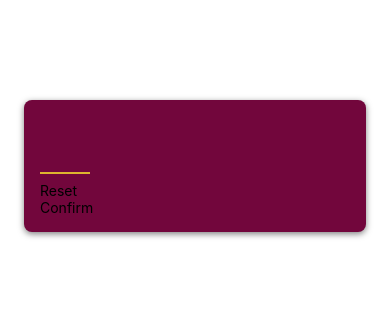
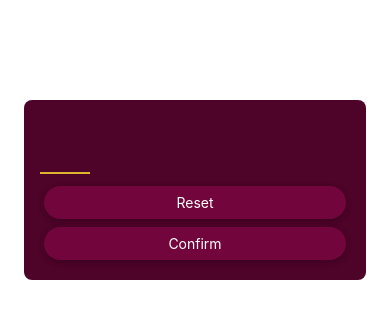
Before and after one commit to jarroyo28/GuessingMyNumber, a React Native app: screen / in a window 390 px wide. Shown: the top 318 px of the page. Built offline with nearby package versions, Linux system fonts and the light colour scheme.

Commit message:
created visual feedback on PrimaryButton component

```diff
--- a/components/PrimaryButton.js
+++ b/components/PrimaryButton.js
@@ -1,11 +1,48 @@
-import { View, Text } from "react-native";
+import { View, Text, Pressable, StyleSheet } from "react-native";
 
 const PrimaryButton = (props) => {
+  const pressHandler = () => {
+    console.log("PRESSED");
+  };
   return (
-    <View>
-      <Text>{props.children}</Text>
+    <View style={styles.buttonOuterContainer}>
+      <Pressable
+        style={({ pressed }) => {
+          return pressed
+            ? [styles.buttonInnerContainer, styles.pressed]
+            : styles.buttonInnerContainer;
+        }}
+        onPress={pressHandler}
+        android_ripple={{ color: "#640233" }}
+      >
+        <Text style={styles.buttonText}>{props.children}</Text>
+      </Pressable>
     </View>
   );
 };
 
 export default PrimaryButton;
+
+const styles = StyleSheet.create({
+  buttonOuterContainer: {
+    margin: 4,
+    // overflow: "hidden",
+  },
+  buttonInnerContainer: {
+    backgroundColor: "#72063c",
+    paddingVertical: 8,
+    paddingHorizontal: 16,
+    shadowColor: "black",
+    shadowOffset: { width: 0, height: 2 },
+    shadowRadius: 6,
+    shadowOpacity: 0.25,
+    borderRadius: 28,
+  },
+  buttonText: {
+    color: "white",
+    textAlign: "center",
+  },
+  pressed: {
+    opacity: 0.5,
+  },
+});
--- a/screens/StartGameScreen.js
+++ b/screens/StartGameScreen.js
@@ -21,13 +21,9 @@
   inputContainer: {
     padding: 16,
     marginTop: 100,
-    backgroundColor: "#72063c",
+    backgroundColor: "#4e0329",
     marginHorizontal: 24,
     borderRadius: 8,
-    shadowColor: "black",
-    shadowOffset: { width: 0, height: 2 },
-    shadowRadius: 6,
-    shadowOpacity: 0.5,
   },
   numberInput: {
     height: 50,
```
